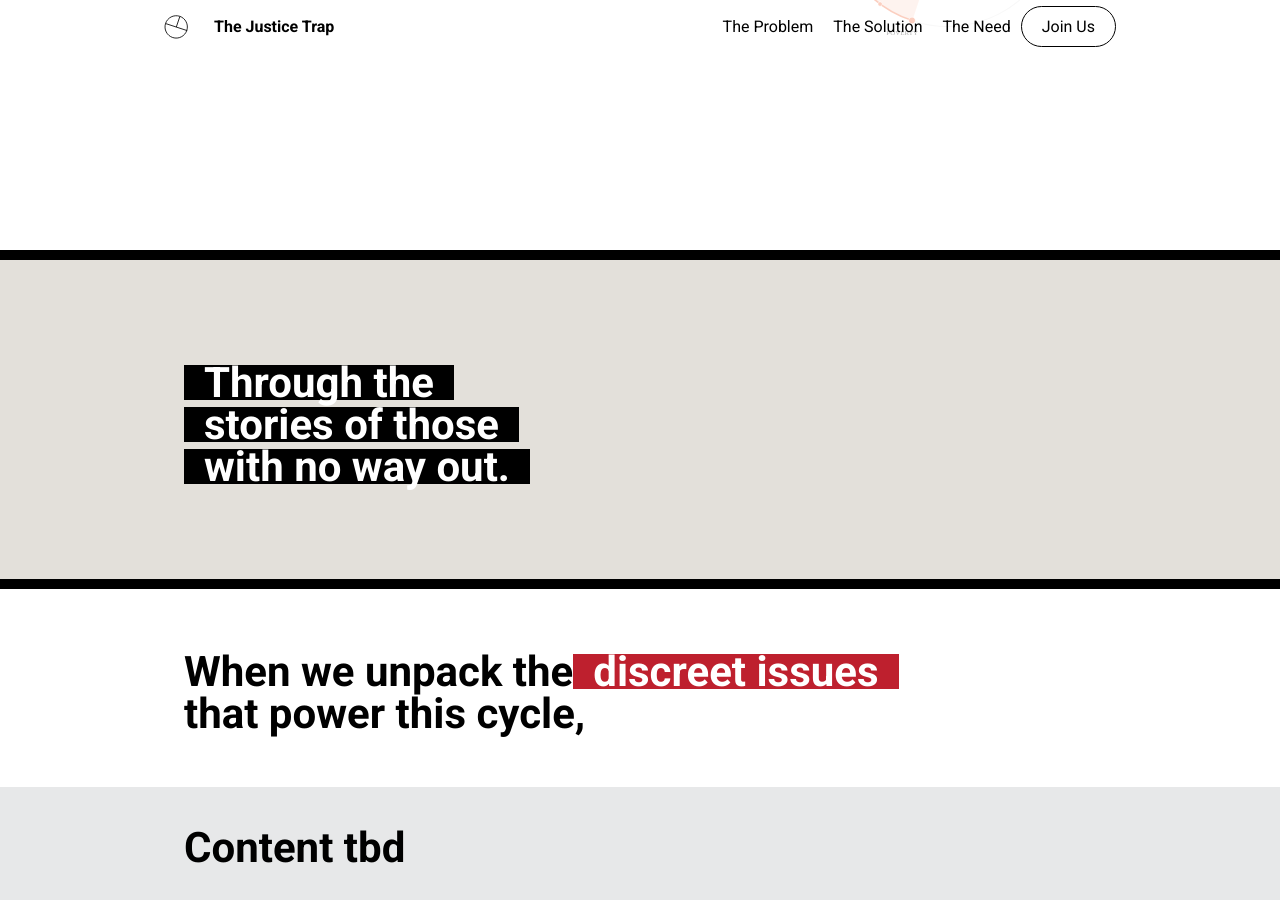
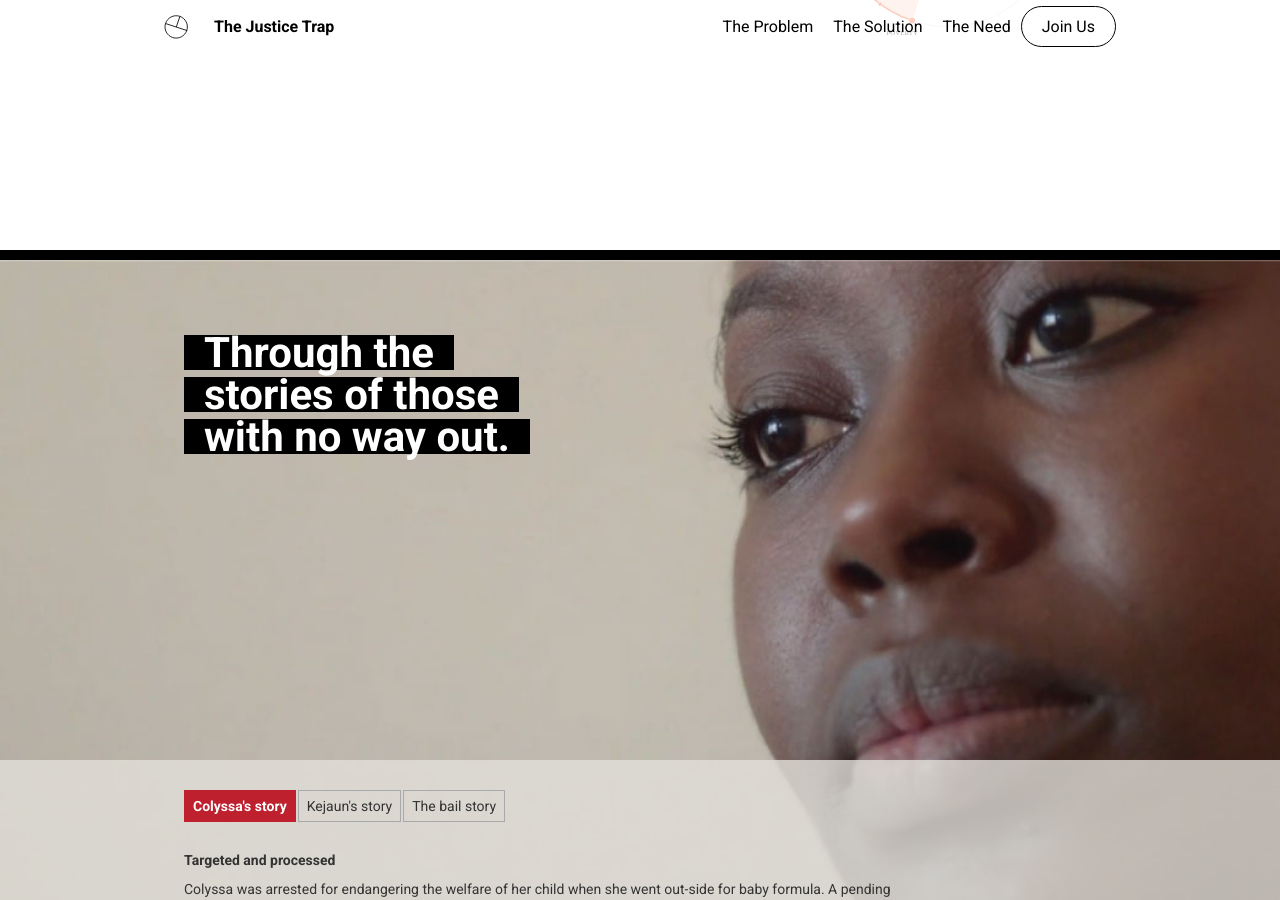
Before and after one commit to noahmanger/thejusticetrap, a Jekyll site: the page built from index.html, in a window 1280 px wide and 900 px high, scrolled down 1319 px. Built offline with Jekyll 4.4.1, drawn with Linux system fonts in a browser that asks for light colours; some of the changed text lies outside the part shown.

Commit message:
New video section

```diff
--- a/_includes/section-2.html
+++ b/_includes/section-2.html
@@ -1,31 +1,31 @@
 <div class="section__content">
   <h2><span class="headline">The <span class="headline__highlight t-red--inverse">Justice Trap</span> breaks down and illustrates the web of unfair policies and practices that drive our criminal justice system.</span></h2>
-  <div class="cycle js-cycle">
+  <div class="cycle js-tabs">
     <div class="cycle__controls">
-      <ul class="cycle__nav">
-        <li class="cycle__nav-item"><button type="button" data-tab="1" class="cycle__button active">Targeted</button></li>
-        <li class="cycle__nav-item"><button type="button" data-tab="2" class="cycle__button">Processed</button></li>
-        <li class="cycle__nav-item"><button type="button" data-tab="3" class="cycle__button">Punished</button></li>
-        <li class="cycle__nav-item"><button type="button" data-tab="4" class="cycle__button">Trapped</button></li>
+      <ul class="cycle__nav tab-nav">
+        <li class="tab-nav__item"><button type="button" data-controls-tab="1" class="cycle__button active">Targeted</button></li>
+        <li class="tab-nav__item"><button type="button" data-controls-tab="2" class="cycle__button">Processed</button></li>
+        <li class="tab-nav__item"><button type="button" data-controls-tab="3" class="cycle__button">Punished</button></li>
+        <li class="tab-nav__item"><button type="button" data-controls-tab="4" class="cycle__button">Trapped</button></li>
       </ul>
       <div class="cycle__content">
-        <p id="content-stage-1" aria-hidden="false">Too many people are arrested for too many crimes, and they're disproportionately the ppor and people of color.</p>
-        <p id="content-stage-2" aria-hidden="true">Stage 2</p>
-        <p id="content-stage-3" aria-hidden="true">Stage 3</p>
-        <p id="content-stage-4" aria-hidden="true">Stage 4</p>
+        <p data-tab="1" aria-hidden="false">Too many people are arrested for too many crimes, and they're disproportionately the ppor and people of color.</p>
+        <p data-tab="2"  aria-hidden="true">Stage 2</p>
+        <p data-tab="3"  aria-hidden="true">Stage 3</p>
+        <p data-tab="4"  aria-hidden="true">Stage 4</p>
       </div>
     </div>
     <div class="cycle__graphic">
-      <div id="stage-1" class="cycle__stage" aria-hidden="false">
+      <div data-tab="1" class="cycle__stage" aria-hidden="false">
         <img src="assets/img/cycle-text-01.svg" width="100%">
       </div>
-      <div id="stage-2" class="cycle__stage" aria-hidden="true">
+      <div data-tab="2" class="cycle__stage" aria-hidden="true">
         <img src="assets/img/cycle-text-02.svg" width="100%">
       </div>
-      <div id="stage-3" class="cycle__stage" aria-hidden="true">
+      <div data-tab="3" class="cycle__stage" aria-hidden="true">
         <img src="assets/img/cycle-text-03.svg" width="100%">
       </div>
-      <div id="stage-4" class="cycle__stage" aria-hidden="true">
+      <div data-tab="4" class="cycle__stage" aria-hidden="true">
         <img src="assets/img/cycle-text-04.svg" width="100%">
       </div>
     </div>
--- a/_includes/section-3.html
+++ b/_includes/section-3.html
@@ -1,11 +1,44 @@
-<div class="section__content">
-  <h2 class="headline">
-    <span class="headline__highlight t-black--inverse">Through the</span>
-    <span class="headline__highlight t-black--inverse">stories of those</span>
-    <span class="headline__highlight t-black--inverse">with no way out.</span>
-  </h2>
-  <div class="js-video-tabs">
-
+  <div class="js-tabs video-tabs">
+    <div class="video-tabs__panel">
+      <div class="video-tabs__panel-bg" data-tab="1" aria-hidden="false">
+        <img src="assets/img/story-colyssa.jpg" alt="Photo of Colyssa">
+      </div>
+      <div class="video-tabs__panel-bg" data-tab="2" aria-hidden="true">
+        <img src="assets/img/story-kejaun.jpg" alt="Photo of Kejaun">
+      </div>
+      <div class="video-tabs__panel-bg" data-tab="3" aria-hidden="true">
+        <img src="assets/img/story-bail.jpg" alt="Photo of man">
+      </div>
+      <div class="video-tabs__container">
+        <h2 class="headline video-tabs__headline">
+          <span class="headline__highlight t-black--inverse">Through the</span>
+          <span class="headline__highlight t-black--inverse">stories of those</span>
+          <span class="headline__highlight t-black--inverse">with no way out.</span>
+        </h2>
+      </div>
+    </div>
+    <div class="video-tabs__controls">
+      <div class="section__content">
+        <ul class="video-tabs__nav tab-nav">
+          <li class="tab-nav__item"><button type="button" data-controls-tab="1" class="video-tab__button active">Colyssa's story</button></li>
+          <li class="tab-nav__item"><button type="button" data-controls-tab="2" class="video-tab__button">Kejaun's story</button></li>
+          <li class="tab-nav__item"><button type="button" data-controls-tab="3" class="video-tab__button">The bail story</button></li>
+        </ul>
+        <div class="video-tabs__content">
+          <h3 class="cycle-step-2">Targeted and processed</h3>
+          <div class="video-tabs__blurb" data-tab="1" aria-hidden="false">
+            <p>Colyssa was arrested for endangering the welfare of her child when she went out-side for baby formula. A pending charge has changed her and her family's lives.</p>
+            <button class="video-trigger" type="button">Watch Colyssa's video</button>
+          </div>
+          <div class="video-tabs__blurb" data-tab="2" aria-hidden="true">
+            <p>Colyssa was arrested for endangering the welfare of her child when she went out-side for baby formula. A pending charge has changed her and her family's lives.</p>
+            <button class="video-trigger" type="button">Watch Kejaun's video</button>
+          </div>
+          <div class="video-tabs__blurb" data-tab="3" aria-hidden="true">
+            <p>Colyssa was arrested for endangering the welfare of her child when she went out-side for baby formula. A pending charge has changed her and her family's lives.</p>
+            <button class="video-trigger" type="button">Watch the bail story</button>
+          </div>
+        </div>
+      </div>
+    </div>
   </div>
-
-</div>
--- a/assets/_sass/components/_components.scss
+++ b/assets/_sass/components/_components.scss
@@ -6,5 +6,6 @@
   'type-styles',
   'hero',
   'cycle',
+  'tabs',
   'video-background'
 ;
--- a/assets/_sass/components/_cycle.scss
+++ b/assets/_sass/components/_cycle.scss
@@ -1,16 +1,5 @@
 .cycle {
   @include clearfix();
-}
-
-.cycle__nav {
-  @include clearfix();
-  font-size: 1.6rem;
-  padding: 1rem 0;
-}
-
-.cycle__nav-item {
-  float: left;
-  margin-right: 2px;
 }
 
 .cycle__content {
--- a/assets/_sass/components/_sections.scss
+++ b/assets/_sass/components/_sections.scss
@@ -11,8 +11,7 @@
 }
 
 // Section 2
-.section-2,
-.section-3 {
+.section-2 {
   border-bottom: 1rem solid $black;
   padding: 2rem 0;
 
@@ -22,7 +21,9 @@
 }
 
 .section-3 {
-  background-color: #E3E0DA;
+  border-bottom: 1rem solid $black;
+  overflow: hidden;
+  position: relative;
 }
 
 .section-5 {
--- /dev/null
+++ b/assets/_sass/components/_tabs.scss
@@ -0,0 +1,101 @@
+[aria-hidden="true"] {
+  display: none !important;
+}
+
+.tab-nav {
+  @include clearfix();
+  font-size: 1.6rem;
+  padding: 1rem 0;
+}
+
+.tab-nav__item {
+  float: left;
+  margin-right: 2px;
+}
+
+.video-tabs__panel {
+  position: relative;
+  height: 24rem;
+  left: 0;
+  right: 0;
+  width: 100%;
+
+  @include media($medium-screen-up) {
+    height: 50rem;
+  }
+}
+
+.video-tabs__container {
+  @include outer-container();
+  position: relative;
+  height: 24rem;
+  padding: 0 2rem;
+}
+
+.video-tabs__panel-bg {
+  position: absolute;
+  top: 0;
+  left: 0;
+  right: 0;
+
+  img {
+    width: 100%;
+  }
+}
+
+.video-tabs__controls {
+  background-color: #E3E0DA;
+  z-index: 200;
+
+  @include media($medium-screen-up) {
+    background-color: rgba(#E3E0DA, .8);
+    position: relative;
+    bottom: 0;
+  }
+}
+
+.video-tabs__headline {
+  position: absolute;
+  left: 2rem;
+  bottom: 1rem;
+}
+
+.video-tabs__content {
+  position: relative;
+  height: 200px;
+  width: 80%;
+  padding: 2rem 0;
+}
+
+.video-trigger {
+  background: $black;
+  border-radius: 20rem;
+}
+
+.video-tab__button {
+  @include transition(all .2s);
+  background: none;
+  border: 1px solid $light-gray;
+  color: #333;
+  padding: .8rem;
+  font-weight: normal;
+
+  &.active,
+  &:active,
+  &:hover {
+    border-color: $red;
+    background: $red;
+    color: $white;
+    font-weight: bold;
+  }
+
+  &:focus {
+    background: none;
+    color: $black;
+  }
+
+  &:hover {
+    background: $red;
+    color: $white;
+  }
+}
--- a/assets/js/init.js
+++ b/assets/js/init.js
@@ -1,12 +1,12 @@
 $(document).ready(function() {
 
-    $('.js-video-background').each(function(){
-      new VideoBackground($(this));
-    })
+  $('.js-video-background').each(function(){
+    new VideoBackground($(this));
+  });
 
-    new Tabs('.js-cycle');
-    new Tabs
-
+  $('.js-tabs').each(function(){
+    new Tabs($(this));
+  });
 });
 
 var BREAKPOINTS = {
@@ -51,35 +51,26 @@ VideoBackground.prototype.createVideo = function() {
   this.$body.append(video)
 };
 
-var Tabs = function(selector) {
-  this.$body = $(selector);
+var Tabs = function($selector) {
+  this.$body = $selector;
   this.currentTab = 1;
-  this.$body.on('click', '.cycle__button', this.handleClick.bind(this));
+  this.$body.on('click', '[data-controls-tab]', this.handleClick.bind(this));
 
 };
 
 Tabs.prototype.handleClick = function(e) {
-  var tabNumber = $(e.target).data('tab');
-
-  this.hideTab(this.currentTab);
-  this.showTab(tabNumber);
+  var tabNumber = $(e.target).data('controls-tab');
+  this.hide(this.currentTab);
+  this.show(tabNumber);
 };
 
-Tabs.prototype.showTab = function(tabNumber) {
-  var $button = $('.cycle__button[data-tab="' + tabNumber +'"]');
-  var $stage = $('#stage-' + tabNumber);
-  var $content = $('#content-stage-' + tabNumber);
-  $stage.attr('aria-hidden', false);
-  $content.attr('aria-hidden', false);
-  $button.addClass('active');
+Tabs.prototype.show = function(tabNumber) {
+  this.$body.find('[data-controls-tab="' + tabNumber +'"]').addClass('active');
+  this.$body.find('[data-tab="' + tabNumber + '"]').attr('aria-hidden', false);
   this.currentTab = tabNumber;
 };
 
-Tabs.prototype.hideTab = function(tabNumber) {
-  var $button = $('.cycle__button[data-tab="' + tabNumber +'"]');
-  var $stage = $('#stage-' + tabNumber);
-  var $content = $('#content-stage-' + tabNumber);
-  $stage.attr('aria-hidden', true);
-  $content.attr('aria-hidden', true);
-  $button.removeClass('active');
+Tabs.prototype.hide = function(tabNumber) {
+  this.$body.find('[data-controls-tab="' + tabNumber +'"]').removeClass('active');
+  this.$body.find('[data-tab="' + tabNumber + '"]').attr('aria-hidden', true);
 };
```
Also changed, not shown: assets/img/story-bail.jpg (added), assets/img/story-colyssa.jpg (added), assets/img/story-kejaun.jpg (added).
